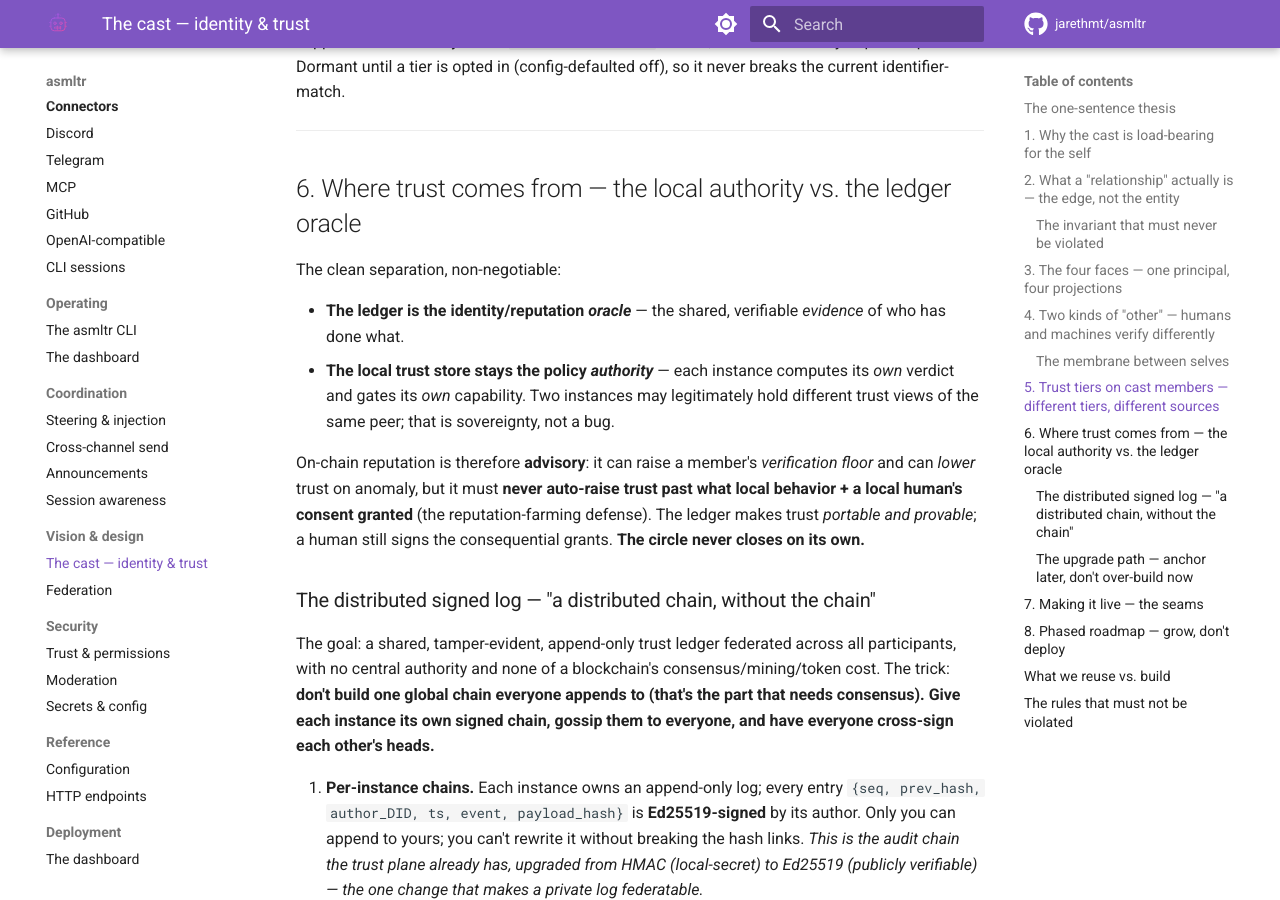
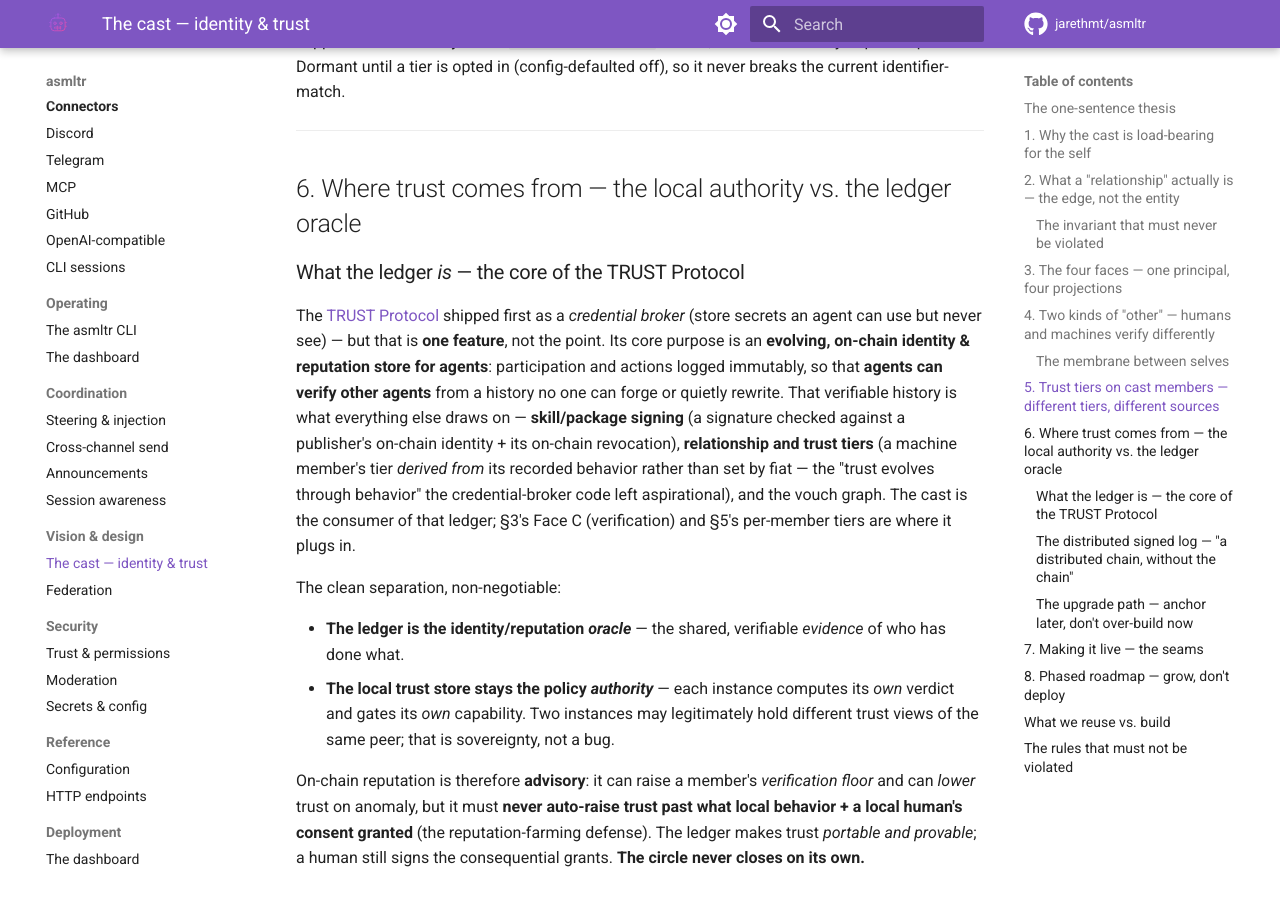
Before and after one commit to scoutg001/asmltr, an MkDocs documentation site: the page built from docs/CAST.md, in a window 1280 px wide and 900 px high, scrolled down 4661 px. Built offline with MkDocs 1.6.1 and Material for MkDocs 9.7.7, drawn with Linux system fonts in a browser that asks for light colours; comment, search, counter and statistics services are not loaded.

Commit message:
docs(CAST): frame the ledger as the TRUST Protocol's core, not the broker
Adds the framing from the design conversation that was implicit: the credential broker is
ONE feature; the core purpose is an evolving on-chain identity/reputation ledger where agents
verify other agents from an unforgeable history — the source that skill/package signing and
behavior-derived tiers draw on. Names the cast's plug-in points (Face C + §5 per-member tiers).

```diff
--- a/docs/CAST.md
+++ b/docs/CAST.md
@@ -180,6 +180,19 @@ opted in (config-defaulted off), so it never breaks the current identifier-match
 
 ## 6. Where trust comes from — the local authority vs. the ledger oracle
 
+### What the ledger *is* — the core of the TRUST Protocol
+
+The [TRUST Protocol](https://github.com/jarethmt/trust-protocol) shipped first as a *credential
+broker* (store secrets an agent can use but never see) — but that is **one feature**, not the point.
+Its core purpose is an **evolving, on-chain identity & reputation store for agents**: participation
+and actions logged immutably, so that **agents can verify other agents** from a history no one can
+forge or quietly rewrite. That verifiable history is what everything else draws on — **skill/package
+signing** (a signature checked against a publisher's on-chain identity + its on-chain revocation),
+**relationship and trust tiers** (a machine member's tier *derived from* its recorded behavior rather
+than set by fiat — the "trust evolves through behavior" the credential-broker code left aspirational),
+and the vouch graph. The cast is the consumer of that ledger; §3's Face C (verification) and §5's
+per-member tiers are where it plugs in.
+
 The clean separation, non-negotiable:
 
 - **The ledger is the identity/reputation *oracle*** — the shared, verifiable *evidence* of who has
```
